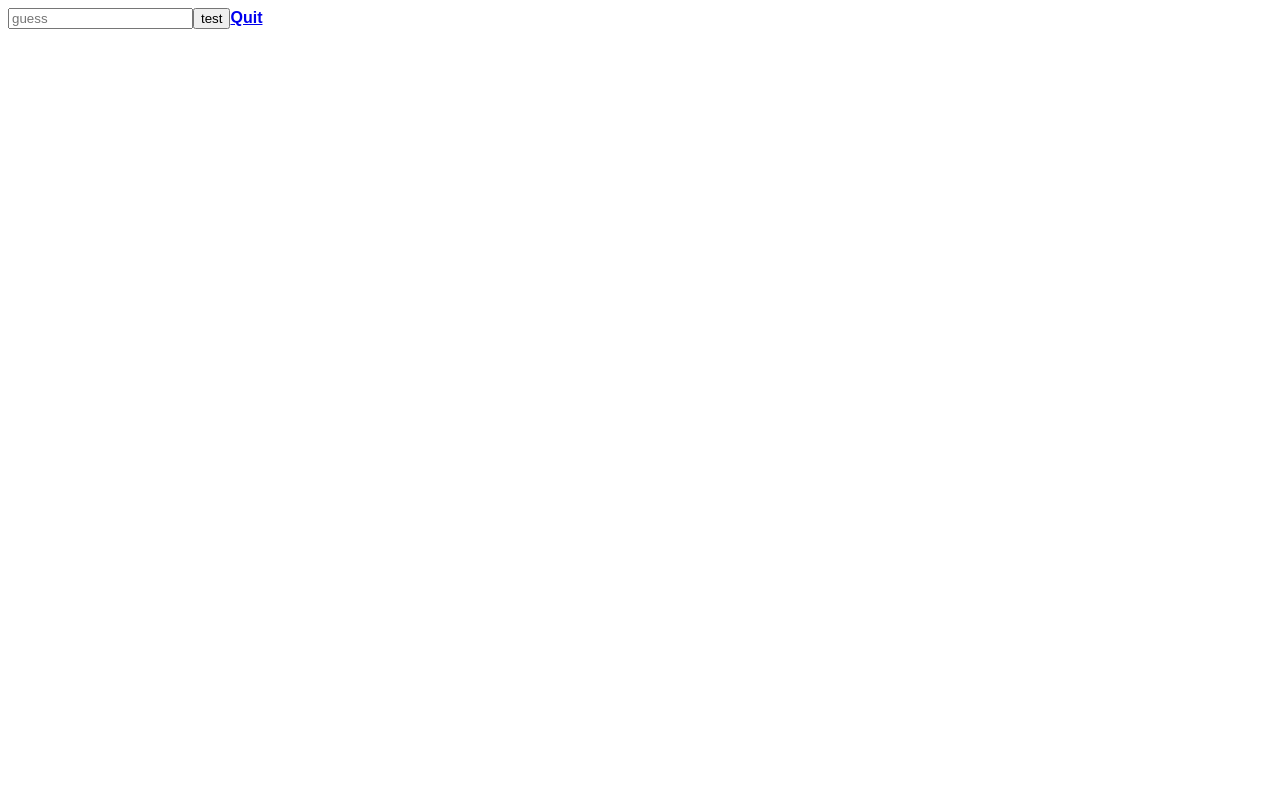
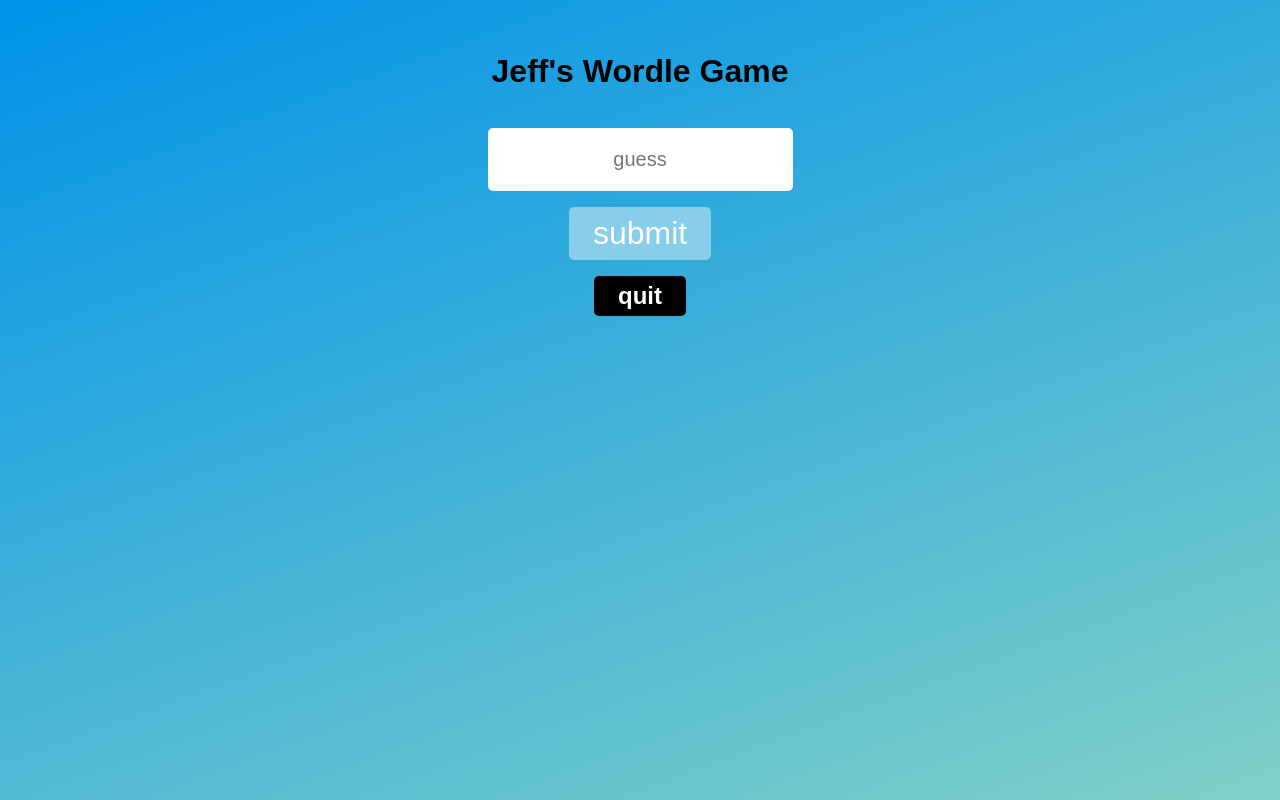
Before and after one commit to arslonga83/wordle, a React (Vite) app: page /game in a window 1280 px wide. Built offline with nearby package versions, Linux system fonts and the light colour scheme.

Commit message:
start styling

```diff
--- a/src/App.jsx
+++ b/src/App.jsx
@@ -17,7 +17,7 @@ function App() {
 
   const [guess, setGuess] = useState('')
   const [turn, setTurn] = useState(0)
-  const [word, setWord] = useState(() => getWord())
+  const [word, setWord] = useState('')
   const [guesses, setGuesses] = useState([])
   const [gameOver, setGameOver] = useState(false)
 
@@ -32,6 +32,7 @@ function App() {
     let newGuessArr = []
     let color = ''
 
+    //build a new object for the guess and push to guesses array
     guess.split('').map((letter, index) => {
       if (word.includes(letter.toUpperCase())) {
         if (word[index] === letter.toUpperCase()) {
@@ -53,20 +54,23 @@ function App() {
         }
       ]
     }, [])
-    setTurn(prev => prev + 1)
+    setTurn(prev => prev + 1) //not using this yet but could track high scores
     setGuess('')
+    // end game if all green
     if (word === guess.toUpperCase()) {
       document.getElementById('input').disabled = true
       setGameOver(true)
     }
   }
 
+  //track changes in the input field
   const handleChange = (event) => {
+
     setGuess(event.target.value)
   }
 
+  //submit guess when user presses enter
   const handleEnter = e => {
-    //it triggers by pressing the enter key
   if (e.key === 'Enter') {
     handleClick();
   }
@@ -76,13 +80,26 @@ function App() {
     <div className="App">
       <Routes>
         <Route path='/' element={<Home />} />
-        <Route path='/game' element={<>
+
+        <Route path='/game' element={<div className="game">
           {gameOver ? <Confetti /> : ''}
-          <Grid guesses={guesses} getWord={getWord} setWord={setWord}/>
-          <input maxLength="5" type="text" placeholder="guess" value={guess} onChange={handleChange} onKeyDown={handleEnter} id="input"></input>
-          <button onClick={handleClick}>test</button>
-          <Link to='/'>Quit</Link>
-        </>} />
+          <h1 className="title">Jeff's Wordle Game</h1>
+          <Grid guesses={guesses}
+                getWord={getWord}
+                setWord={setWord}/>
+          <input maxLength="5"
+                type="text"
+                placeholder="guess"
+                value={guess}
+                onChange={handleChange}
+                onKeyDown={handleEnter}
+                id="input"
+                className="input"></input>
+          <button className="btn" onClick={handleClick}>submit</button>
+          <Link to='/' className="link">quit</Link>
+          </div>}
+        />
+
       </Routes>
     </div>
   )
--- a/src/Components/Home.jsx
+++ b/src/Components/Home.jsx
@@ -3,10 +3,10 @@ import { Link } from 'react-router-dom'
 export function Home() {
 
   return (
-      <div>
+      <div className='home'>
         <h1>Welcome to My Wordle Game</h1>
         <p>Click the button to begin.</p>
-        <Link to='/game'>Start</Link>
+        <Link to='/game' className='link'>Start</Link>
       </div>
     )
 }
--- a/src/index.css
+++ b/src/index.css
@@ -1,10 +1,31 @@
 body {
+  margin: 0;
+  padding: 0;
   font-family: Arial, Helvetica, sans-serif;
   font-weight: bold;
+  background-color: #0093E9;
+  background-image: linear-gradient(160deg, #0093E9 0%, #80D0C7 100%);
+  background-repeat: no-repeat;
+  background-size: cover;
+  height: 100vh;
+  box-sizing: border-box;
+}
+
+.home {
+  text-align: center;
+  margin-top: 20vh;
+  }
+
+.link {
+  text-decoration: none;
+  font-size: 1.5rem;
+  background-color: black;
+  padding: .25em 1em;
+  color: white;
+  border-radius: 5px;
 }
 
 .square {
-  border: 1px solid red;
   width: 50px;
   height: 50px;
   margin: 10px;
@@ -17,3 +38,35 @@ body {
   display: flex;
   margin-bottom: 10px;;
 }
+
+.game {
+  display: flex;
+  flex-direction: column;
+  align-items: center;
+  gap: 1em;
+  padding: 2em;
+}
+
+.input {
+  padding: 1em;
+  font-size: 1.25rem;
+  font-family: inherit;
+  text-align: center;
+  border-radius: 5px;
+  border: none;
+  outline: none;
+}
+
+.btn {
+  border: none;
+  background-color: skyblue;
+  color: white;
+  font-size: 2rem;
+  font-family: inherit;
+  padding: .25em .75em;
+  border-radius: 5px;
+}
+
+.btn:hover {
+  cursor: pointer;
+}
```
